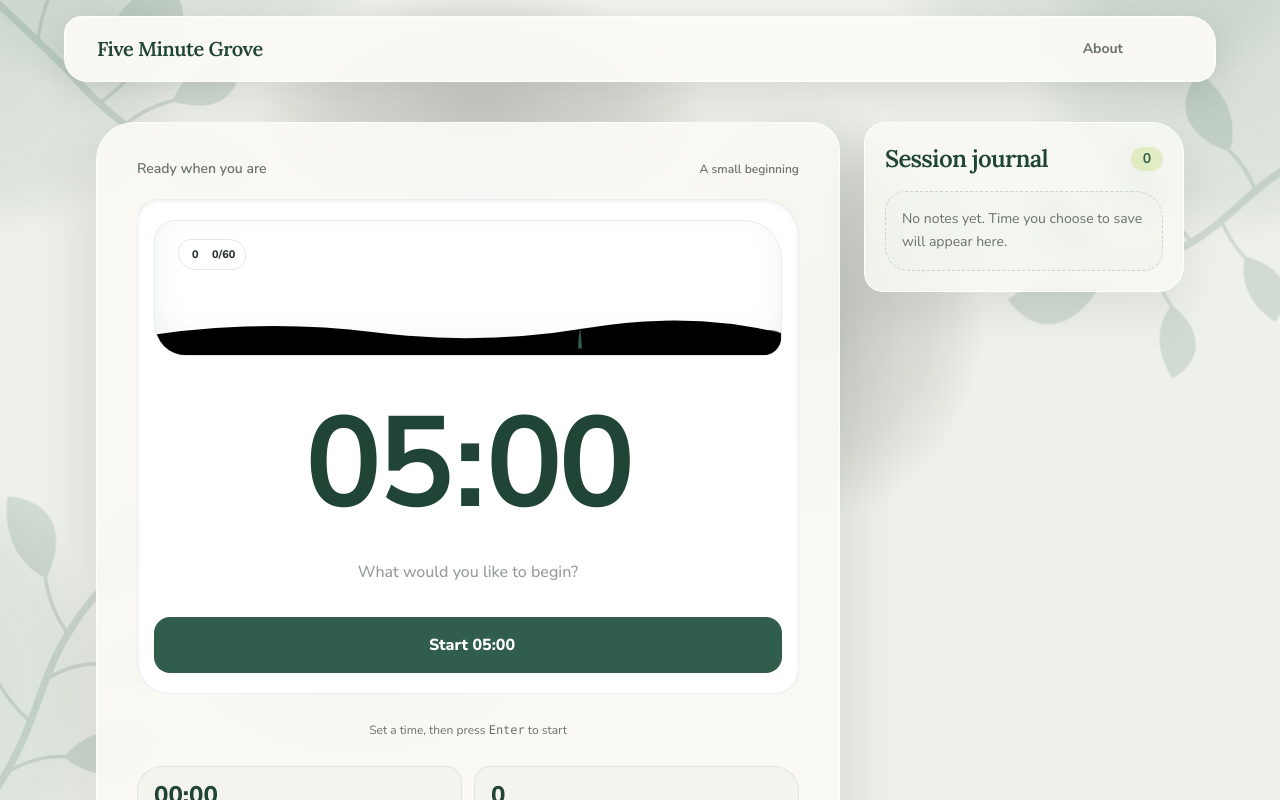
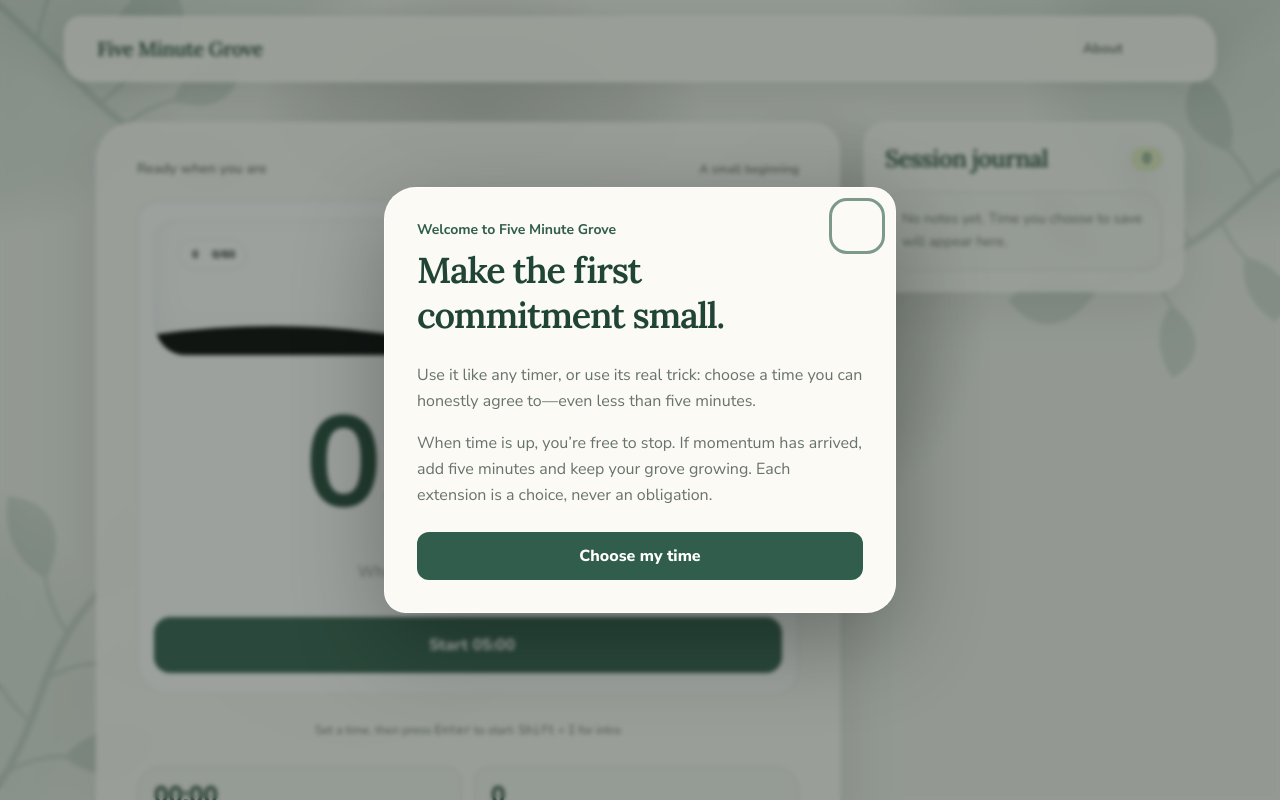
Before and after one commit to theoratkin/5-minute-grove, a SvelteKit app: page / in a window 1280 px wide. Shown: the top 800 px of the page. Built offline with nearby package versions, Linux system fonts and the light colour scheme.

Commit message:
feat: add first-visit introduction
Show a locally dismissed introduction modal and add a development shortcut to reopen it.

```diff
--- /dev/null
+++ b/src/lib/app/IntroductionModal.svelte
@@ -0,0 +1,69 @@
+<script lang="ts">
+	let {
+		open,
+		ondismiss
+	}: {
+		open: boolean;
+		ondismiss: () => void;
+	} = $props();
+
+	let dialog: HTMLDialogElement;
+
+	$effect(() => {
+		if (!dialog) return;
+
+		if (open && !dialog.open) dialog.showModal();
+		if (!open && dialog.open) dialog.close();
+	});
+
+	function handleClose() {
+		if (open) ondismiss();
+	}
+
+	function handleBackdropClick(event: MouseEvent) {
+		if (event.target === dialog) ondismiss();
+	}
+</script>
+
+<dialog
+	bind:this={dialog}
+	class="m-auto w-[min(32rem,calc(100%-2rem))] overflow-visible rounded-[2rem_1.5rem_1.85rem_1.35rem] border border-surface/90 bg-paper p-0 text-ink shadow-[0_28px_90px_rgb(0_0_0/30%)] backdrop:bg-ink/45 backdrop:backdrop-blur-[2px]"
+	aria-labelledby="introduction-title"
+	onclose={handleClose}
+	onclick={handleBackdropClick}
+>
+	<div class="relative grid gap-6 p-6 sm:p-8">
+		<button
+			class="absolute top-4 right-4 grid size-11 place-items-center rounded-xl text-ink-muted transition hover:bg-mist hover:text-moss"
+			type="button"
+			aria-label="Close introduction"
+			onclick={ondismiss}
+		>
+			<i class="ph-bold ph-x text-lg" aria-hidden="true"></i>
+		</button>
+
+		<div class="pr-10">
+			<p class="mb-2 text-sm font-bold text-moss">Welcome to Five Minute Grove</p>
+			<h2 id="introduction-title" class="font-display text-3xl leading-tight font-semibold tracking-[-0.035em] text-moss-dark sm:text-4xl">
+				Make the first commitment small.
+			</h2>
+		</div>
+
+		<div class="grid gap-4 text-sm leading-relaxed text-ink-muted sm:text-base">
+			<p>
+				Use it like any timer, or use its real trick: choose a time you can honestly agree to—even less than five minutes.
+			</p>
+			<p>
+				When time is up, you’re free to stop. If momentum has arrived, add five minutes and keep your grove growing. Each extension is a choice, never an obligation.
+			</p>
+		</div>
+
+		<button
+			class="min-h-12 rounded-xl bg-moss px-5 font-extrabold text-on-accent transition hover:bg-moss-dark"
+			type="button"
+			onclick={ondismiss}
+		>
+			Choose my time
+		</button>
+	</div>
+</dialog>
--- /dev/null
+++ b/src/lib/app/introduction.ts
@@ -0,0 +1,11 @@
+import { browser } from '$app/environment';
+
+const INTRODUCTION_SEEN_KEY = 'just-5-more-minutes:introduction-seen-v1';
+
+export function hasSeenIntroduction(): boolean {
+	return browser && localStorage.getItem(INTRODUCTION_SEEN_KEY) === 'true';
+}
+
+export function markIntroductionSeen(): void {
+	if (browser) localStorage.setItem(INTRODUCTION_SEEN_KEY, 'true');
+}
--- a/src/routes/+layout.svelte
+++ b/src/routes/+layout.svelte
@@ -5,7 +5,9 @@
 	import favicon from '$lib/assets/favicon.svg';
 	import AmbientCanopy from '$lib/app/AmbientCanopy.svelte';
 	import GlobalHeader from '$lib/app/GlobalHeader.svelte';
+	import IntroductionModal from '$lib/app/IntroductionModal.svelte';
 	import SleepReminder from '$lib/app/SleepReminder.svelte';
+	import { hasSeenIntroduction, markIntroductionSeen } from '$lib/app/introduction';
 	import { applyTheme, loadTheme, type ThemeId } from '$lib/app/theme';
 	import { AppPreferences, providePreferences } from '$lib/app/preferences.svelte';
 	import {
@@ -20,6 +22,7 @@
 
 	let { children } = $props();
 	let theme = $state<ThemeId>('soft-daylight');
+	let introductionOpen = $state(false);
 	const preferences = new AppPreferences();
 	providePreferences(preferences);
 	const workspace = new FocusWorkspace(preferences);
@@ -30,8 +33,25 @@
 		applyTheme(theme);
 		preferences.load();
 		workspace.setup();
+		introductionOpen = !hasSeenIntroduction();
 
-		return () => workspace.dispose();
+		function showIntroductionForDevelopment(event: KeyboardEvent) {
+			if (!import.meta.env.DEV || event.key.toLowerCase() !== 'i' || !event.shiftKey) return;
+			if (event.ctrlKey || event.metaKey || event.altKey) return;
+
+			const target = event.target as HTMLElement | null;
+			if (target?.matches('input, textarea, select, [contenteditable="true"]')) return;
+
+			event.preventDefault();
+			introductionOpen = true;
+		}
+
+		window.addEventListener('keydown', showIntroductionForDevelopment);
+
+		return () => {
+			window.removeEventListener('keydown', showIntroductionForDevelopment);
+			workspace.dispose();
+		};
 	});
 
 	$effect(() => workspace.persistActiveSession());
@@ -45,6 +65,11 @@
 		if (workspace.resumeSavedSession(record) && page.url.pathname !== '/') {
 			void goto('/');
 		}
+	}
+
+	function dismissIntroduction() {
+		markIntroductionSeen();
+		introductionOpen = false;
 	}
 </script>
 
@@ -63,6 +88,8 @@
 />
 
 <SleepReminder {preferences} />
+
+<IntroductionModal open={introductionOpen} ondismiss={dismissIntroduction} />
 
 <main class="relative z-10 mx-auto grid min-h-[calc(100vh-5rem)] w-full max-w-6xl gap-6 px-4 py-6 sm:px-6 lg:grid-cols-[minmax(0,1fr)_20rem] lg:items-start lg:px-8 lg:py-10">
 	{@render children()}
--- a/src/routes/+page.svelte
+++ b/src/routes/+page.svelte
@@ -48,7 +48,7 @@
 		/>
 
 		<p class="hidden text-center text-xs text-ink-muted sm:block" aria-label="Keyboard shortcuts">
-			{#if workspace.phase === 'idle'}Set a time, then press <kbd>Enter</kbd> to start{:else if workspace.phase === 'contract-complete'}Press <kbd>+</kbd> to add five minutes{:else}Press <kbd>Space</kbd> to {workspace.phase === 'paused' ? 'resume' : 'pause'}{#if import.meta.env.DEV} · <kbd>M</kbd> to skip 1 minute · <kbd>F</kbd> to fast-forward{/if}{/if}
+			{#if workspace.phase === 'idle'}Set a time, then press <kbd>Enter</kbd> to start{:else if workspace.phase === 'contract-complete'}Press <kbd>+</kbd> to add five minutes{:else}Press <kbd>Space</kbd> to {workspace.phase === 'paused' ? 'resume' : 'pause'}{#if import.meta.env.DEV} · <kbd>M</kbd> to skip 1 minute · <kbd>F</kbd> to fast-forward{/if}{/if}{#if import.meta.env.DEV} · <kbd>Shift</kbd> + <kbd>I</kbd> for intro{/if}
 		</p>
 
 		<div class="grid grid-cols-2 gap-3" aria-label="Current session progress">
```
Also changed, not shown: 2 other files (tests, documents, lock files or other folders).
